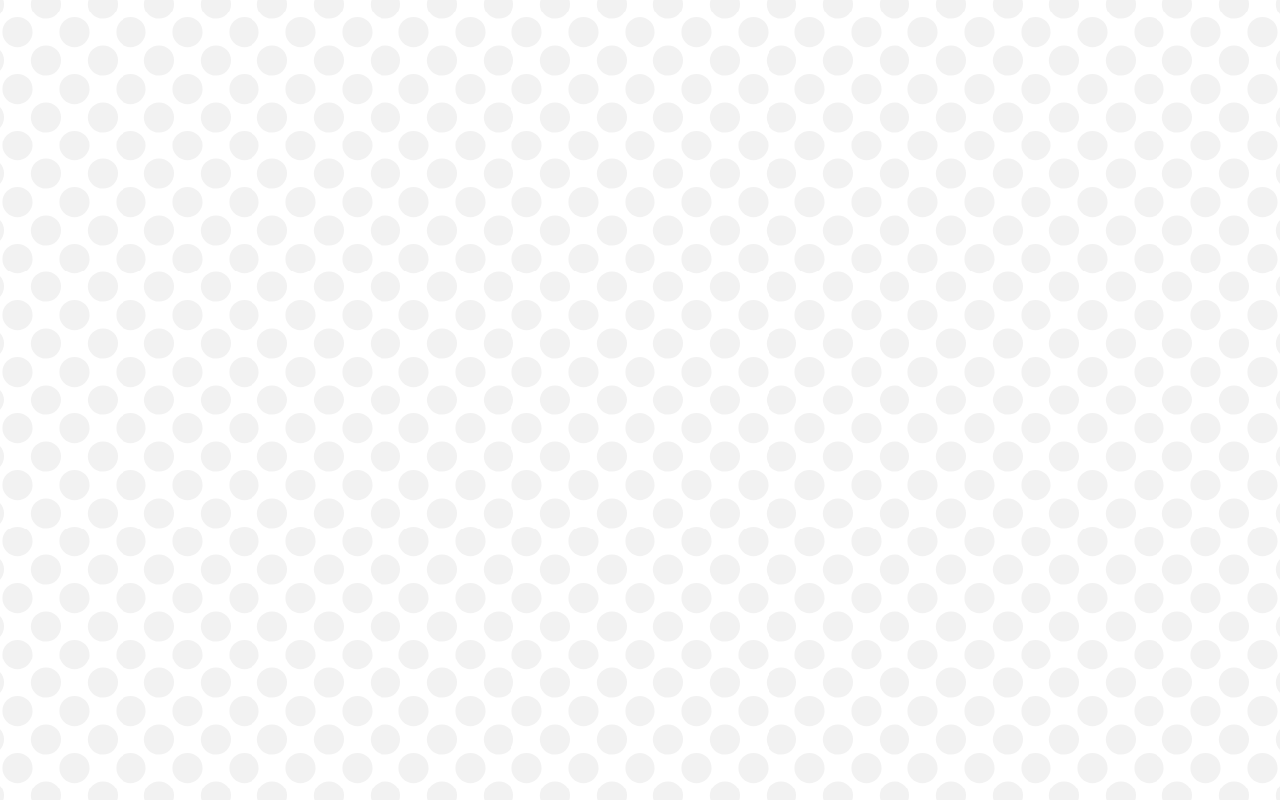
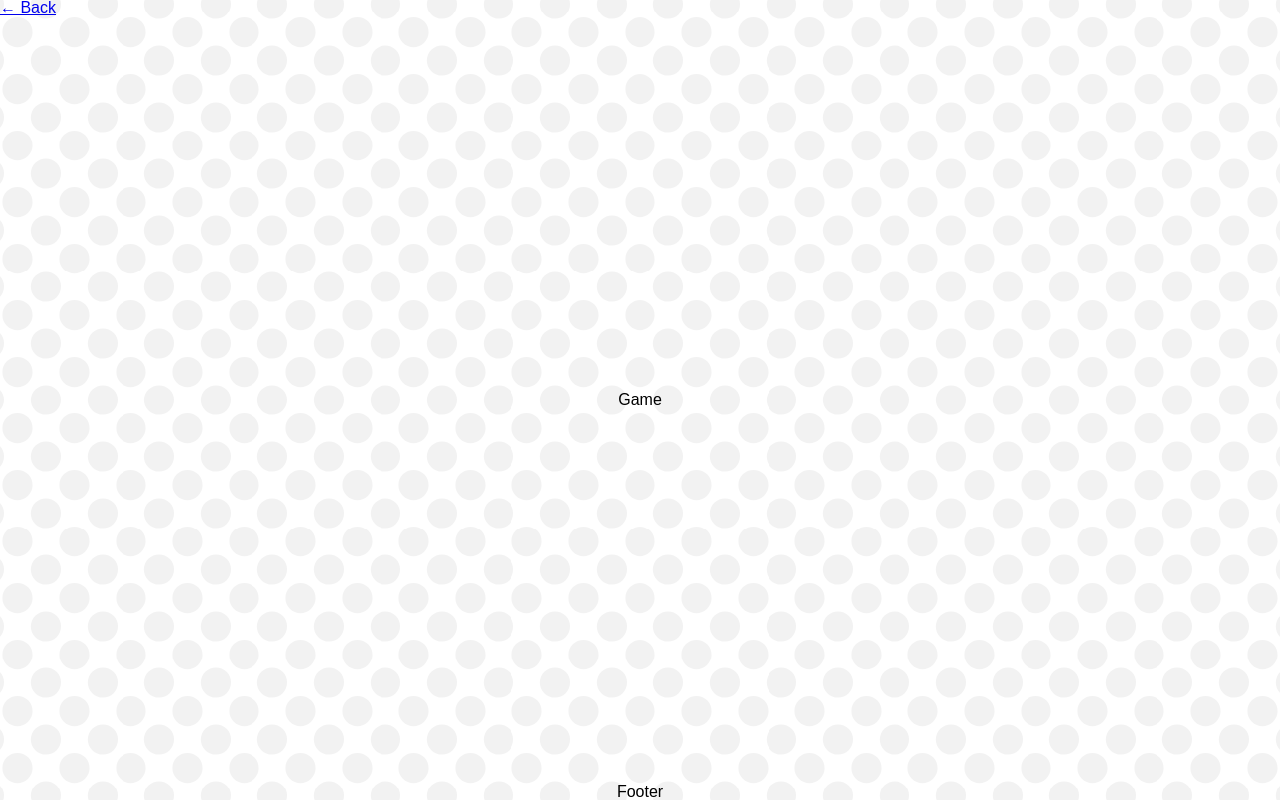
Before and after one commit to davidcurras/lppa-clase-03, a plain HTML site: page index.html in a window 1280 px wide. Drawn offline with nearby package versions, Linux system fonts and the light colour scheme.

Commit message:
LPPA-2020-C3: Header, body and footer

```diff
--- a/css/style.css
+++ b/css/style.css
@@ -4,6 +4,15 @@ body {
 
 .wrapper {
     display: flex;
+    flex-direction: column;
+    align-items: center;
+    justify-content: space-between;
+    align-content: space-between;
     min-height: 100vh;
+    width: 100vw;
     background: transparent url('../images/background.svg') repeat center center;
 }
+
+.header {
+    align-self: flex-start;
+}
--- a/index.html
+++ b/index.html
@@ -10,6 +10,9 @@
     </head>
     <body>
         <div class="wrapper">
+            <div class="header"><a href="#">&larr; Back</a></div>
+            <div class="game">Game</div>
+            <div class="footer">Footer</div>
         </div>
     </body>
 </html>
```
